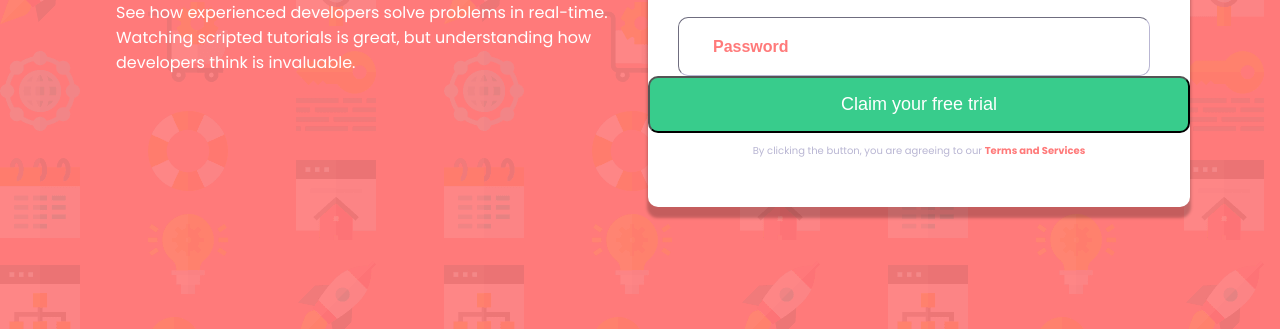
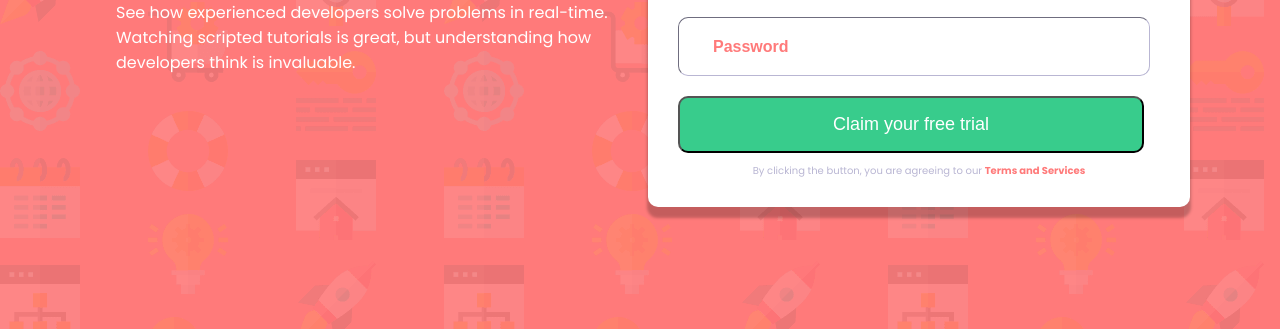
Before and after one commit to Kaji17/Signup-Component, a website: page index.html in a window 1280 px wide. Shown: the part 471-800 px from the top of the page. Drawn offline with nearby package versions, Linux system fonts and the light colour scheme.

Commit message:
redimensionnement du btn submit

```diff
--- a/style.css
+++ b/style.css
@@ -123,10 +123,12 @@ body {
     margin-right: auto;
 }
 .form-signup__btn{
-    width: 100%;
+    width: 86%;
     height: 57px;
     background-color: hsl(154, 59%, 51%);
     font-size: large;
+    margin-left: 30px;
+    margin-top: 20px;
 }
 .form-signup__iconerr{
     position: absolute;
```
